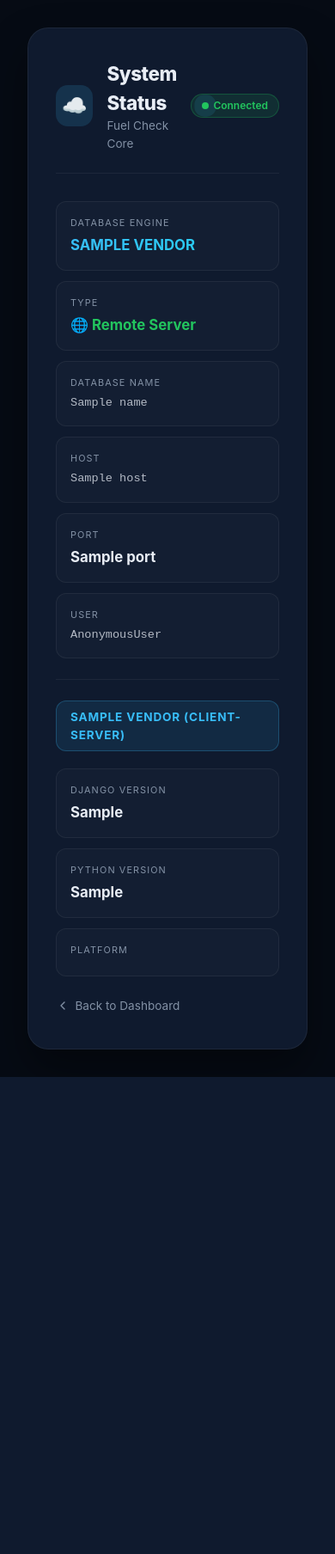
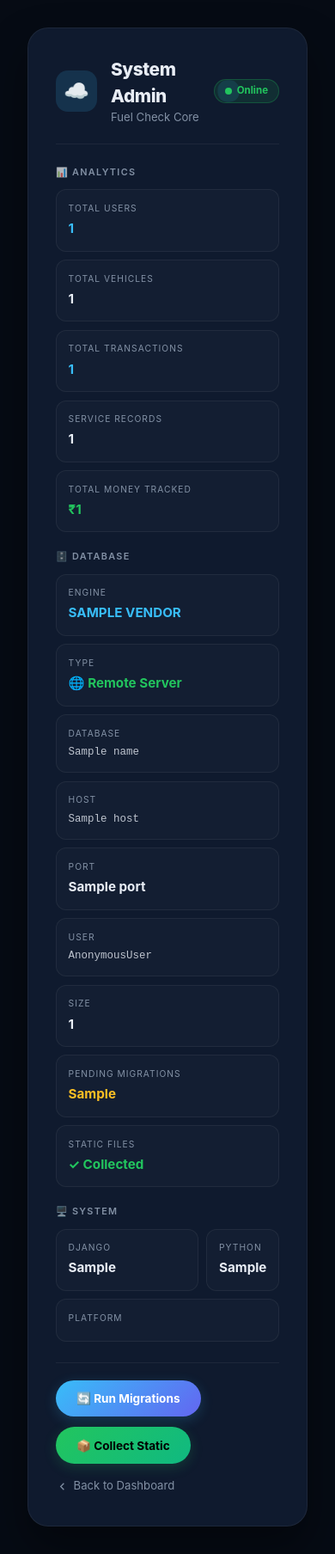
Before and after one commit to dhimanparas20/fuel_check-core, a Django app: template templates/status.html in a window 390 px wide. Shown: the whole page at 86% size. Before the commit the page ends 1253 px from the top, so only its background shows below. Run offline with Django 5.2, Linux system fonts and the light colour scheme; the template is opened without the code that fills it: most values are stand-ins (such as "Sample title", 1, 10 or a date in 2020).

Commit message:
feat(status): add detailed system status page with admin actions (main)
- Enhance /status/ view with detailed system info and usage stats:
  - Total users, vehicles, transactions, service records, and total spent
  - Database engine, type, name, user, size, and pending migrations count
  - Static files collection status and Django/Python/platform versions
- Improve status.html layout and styling for clarity and responsiveness
- Add Run Migrations and Collect Static action buttons with AJAX calls
- Secure new POST endpoints (/status/migrate/, /status/collectstatic/) with
  basic auth and CSRF exemption for admin operations
- Refactor project URLs to include new status admin routes
- Minor cleanup and CSS improvements for badges, grids, buttons, and fonts

This update greatly improves system observability and admin control via UI.

```diff
--- a/project/urls.py
+++ b/project/urls.py
@@ -1,11 +1,16 @@
 import base64
 import os
 from django.contrib import admin
+from django.contrib.auth import get_user_model
 from django.db import connections
-from django.http import HttpResponse
+from django.db.migrations.recorder import MigrationRecorder
+from django.http import HttpResponse, JsonResponse
+from django.core.management import call_command
 from django.urls import path, include
 from django.views.generic import TemplateView, RedirectView
-import django, sys, platform
+from django.views.decorators.csrf import csrf_exempt
+from pathlib import Path
+import django, sys, platform, json
 
 def health_check(request):
     return HttpResponse("OK", content_type="text/plain")
@@ -42,6 +47,35 @@ def status_view(request):
     except Exception:
         connected = False
 
+    User = get_user_model()
+    total_users = User.objects.count()
+
+    from fuel_check.models import Vehicle, Txn, ServiceRecord
+    total_vehicles = Vehicle.objects.count()
+    total_txns = Txn.objects.count()
+    total_services = ServiceRecord.objects.count()
+
+    total_spent = Txn.objects.aggregate(s=django.db.models.Sum("amount"))["s"] or 0
+
+    try:
+        recorder = MigrationRecorder(db)
+        applied = set(recorder.applied_migrations())
+        from django.db.migrations.loader import MigrationLoader
+        loader = MigrationLoader(db, ignore_no_migrations=True)
+        pending_count = len([m for m in loader.disk_migrations.keys() if m not in applied])
+    except Exception:
+        pending_count = "?"
+
+    db_size = "?"
+    if is_sqlite:
+        db_path = db_settings.get("NAME", "")
+        if db_path and Path(db_path).exists():
+            size = Path(db_path).stat().st_size
+            db_size = f"{size / 1024:.1f} KB" if size < 1024 * 1024 else f"{size / (1024*1024):.2f} MB"
+
+    static_root = os.environ.get("STATIC_ROOT", "")
+    static_ok = static_root and Path(static_root).exists()
+
     context = {
         "engine": db_settings["ENGINE"],
         "vendor": vendor,
@@ -54,13 +88,48 @@ def status_view(request):
         "django_version": django.get_version(),
         "python_version": sys.version.split()[0],
         "platform": platform.platform(),
+        "total_users": total_users,
+        "total_vehicles": total_vehicles,
+        "total_txns": total_txns,
+        "total_services": total_services,
+        "total_spent": total_spent,
+        "pending_migrations": pending_count,
+        "db_size": db_size,
+        "static_ok": static_ok,
+        "static_root": static_root or "—",
     }
     return TemplateView.as_view(template_name="status.html", extra_context=context)(request)
+
+
+@csrf_exempt
+@status_basic_auth
+def run_migrate(request):
+    if request.method != "POST":
+        return JsonResponse({"error": "POST required"}, status=405)
+    try:
+        call_command("migrate", "--noinput")
+        return JsonResponse({"ok": True, "message": "Migrations applied successfully."})
+    except Exception as e:
+        return JsonResponse({"ok": False, "message": str(e)}, status=500)
+
+
+@csrf_exempt
+@status_basic_auth
+def run_collectstatic(request):
+    if request.method != "POST":
+        return JsonResponse({"error": "POST required"}, status=405)
+    try:
+        call_command("collectstatic", "--noinput")
+        return JsonResponse({"ok": True, "message": "Static files collected."})
+    except Exception as e:
+        return JsonResponse({"ok": False, "message": str(e)}, status=500)
 
 urlpatterns = [
     path("health/", health_check, name="health"),
     path("ping/", health_check, name="ping"),
     path("status/", status_view, name="status"),
+    path("status/migrate/", run_migrate, name="run-migrate"),
+    path("status/collectstatic/", run_collectstatic, name="run-collectstatic"),
     path("favicon.ico", lambda r: HttpResponse(status=204)),
     path("admin/", admin.site.urls),
     path("user/", include("user.urls")),
--- a/project/wsgi.py
+++ b/project/wsgi.py
@@ -6,3 +6,9 @@ os.environ.setdefault("DJANGO_SETTINGS_MODULE", "project.settings")
 
 application = get_wsgi_application()
 app = application
+
+# try:
+#     from django.core.management import call_command
+#     call_command("migrate", "--noinput")
+# except Exception:
+#     pass
--- a/templates/status.html
+++ b/templates/status.html
@@ -18,194 +18,179 @@
             justify-content: center;
             padding: 2rem;
         }
-        .status-container {
-            width: 100%;
-            max-width: 660px;
-            animation: fadeInUp 0.5s ease;
-        }
+        .status-container { width: 100%; max-width: 800px; }
         .status-card {
             background: var(--bg-card, #0f1a2e);
             border: 1px solid var(--border, rgba(255,255,255,0.06));
             border-radius: 1.5rem;
-            padding: 2.25rem 2rem;
+            padding: 2rem;
             box-shadow: 0 25px 50px rgba(0,0,0,0.4);
+            animation: fadeInUp 0.5s ease;
         }
         .status-header {
             display: flex;
             align-items: center;
             gap: 1rem;
-            margin-bottom: 2rem;
-            padding-bottom: 1.5rem;
-            border-bottom: 1px solid var(--border, rgba(255,255,255,0.06));
+            margin-bottom: 1.5rem;
+            padding-bottom: 1.25rem;
+            border-bottom: 1px solid var(--border);
         }
         .status-icon {
-            width: 48px;
-            height: 48px;
+            width: 48px; height: 48px;
             border-radius: 14px;
-            display: flex;
-            align-items: center;
-            justify-content: center;
+            display: flex; align-items: center; justify-content: center;
             font-size: 1.5rem;
         }
-        .status-icon.sqlite {
-            background: rgba(34, 197, 94, 0.15);
-            color: #22c55e;
+        .status-icon.local { background: rgba(34,197,94,0.15); color: #22c55e; }
+        .status-icon.remote { background: rgba(56,189,248,0.15); color: #38bdf8; }
+        .status-title { font-size: 1.3rem; font-weight: 800; letter-spacing: -0.02em; }
+        .status-subtitle { font-size: 0.82rem; color: var(--text-muted); }
+        .badge-connected {
+            display: inline-flex; align-items: center; gap: 0.35rem;
+            padding: 0.25rem 0.75rem; border-radius: 999px;
+            font-size: 0.72rem; font-weight: 700;
         }
-        .status-icon.pg {
-            background: rgba(56, 189, 248, 0.15);
-            color: #38bdf8;
-        }
-        .status-title {
-            font-size: 1.4rem;
-            font-weight: 800;
-            letter-spacing: -0.02em;
-        }
-        .status-subtitle {
-            font-size: 0.85rem;
-            color: var(--text-muted, #94a3b8);
-        }
-        .badge-connected {
-            display: inline-flex;
-            align-items: center;
-            gap: 0.35rem;
-            padding: 0.25rem 0.75rem;
-            border-radius: 999px;
-            font-size: 0.75rem;
+        .badge-connected.ok { background: rgba(34,197,94,0.12); color: #22c55e; border: 1px solid rgba(34,197,94,0.25); }
+        .badge-connected.err { background: rgba(248,113,113,0.12); color: #f87171; border: 1px solid rgba(248,113,113,0.25); }
+        .pulse-dot { width: 8px; height: 8px; border-radius: 50%; }
+        .pulse-dot.green { background: #22c55e; animation: pulse-ring 2s infinite; }
+        .pulse-dot.red { background: #f87171; }
+
+        .section-label {
+            font-size: 0.68rem; text-transform: uppercase; letter-spacing: 0.12em;
+            color: var(--text-muted); margin: 1.25rem 0 0.75rem;
             font-weight: 600;
         }
-        .badge-connected.ok {
-            background: rgba(34, 197, 94, 0.12);
-            color: #22c55e;
-            border: 1px solid rgba(34, 197, 94, 0.25);
-        }
-        .badge-connected.err {
-            background: rgba(248, 113, 113, 0.12);
-            color: #f87171;
-            border: 1px solid rgba(248, 113, 113, 0.25);
-        }
-        .pulse-dot {
-            width: 8px;
-            height: 8px;
-            border-radius: 50%;
-            animation: pulse-ring 2s infinite;
-        }
-        .pulse-dot.green { background: #22c55e; }
-        .pulse-dot.red { background: #f87171; }
+        .section-label:first-of-type { margin-top: 0; }
 
         .info-grid {
             display: grid;
-            grid-template-columns: repeat(auto-fit, minmax(180px, 1fr));
-            gap: 0.75rem;
+            grid-template-columns: repeat(auto-fit, minmax(150px, 1fr));
+            gap: 0.6rem;
         }
         .info-item {
-            background: rgba(255, 255, 255, 0.02);
-            border: 1px solid var(--border, rgba(255,255,255,0.06));
+            background: rgba(255,255,255,0.02);
+            border: 1px solid var(--border);
             border-radius: 0.75rem;
-            padding: 1rem;
+            padding: 0.85rem;
             transition: all 0.2s ease;
         }
-        .info-item:hover {
-            background: rgba(255, 255, 255, 0.04);
-            border-color: var(--border-hover, rgba(255,255,255,0.12));
+        .info-item:hover { background: rgba(255,255,255,0.04); border-color: var(--border-hover); }
+        .info-label {
+            font-size: 0.64rem; text-transform: uppercase; letter-spacing: 0.1em;
+            color: var(--text-muted); margin-bottom: 0.3rem;
         }
-        .info-label {
-            font-size: 0.68rem;
-            text-transform: uppercase;
-            letter-spacing: 0.1em;
-            color: var(--text-muted, #94a3b8);
-            margin-bottom: 0.35rem;
-        }
-        .info-value {
-            font-size: 1.05rem;
-            font-weight: 700;
-            color: var(--text, #e8edf5);
+        .info-value { font-size: 0.95rem; font-weight: 700; color: var(--text); }
+        .info-value.green { color: #22c55e; }
+        .info-value.blue { color: var(--accent, #38bdf8); }
+        .info-value.yellow { color: var(--warning, #fbbf24); }
+        .info-value.mono {
+            font-family: 'Courier New', monospace;
+            font-size: 0.78rem; font-weight: 500; opacity: 0.8;
             word-break: break-all;
         }
-        .info-value.accent {
-            background: linear-gradient(135deg, #38bdf8, #22d3ee);
-            -webkit-background-clip: text;
-            -webkit-text-fill-color: transparent;
-            background-clip: text;
+
+        .action-buttons {
+            display: flex;
+            gap: 0.75rem;
+            margin-top: 1.5rem;
+            padding-top: 1.25rem;
+            border-top: 1px solid var(--border);
+            flex-wrap: wrap;
         }
-        .info-value.green { color: #22c55e; }
-        .info-value.mono {
-            font-family: 'Courier New', monospace;
-            font-size: 0.85rem;
-            font-weight: 500;
-            opacity: 0.75;
-        }
-
-        .db-highlight {
-            margin-top: 1.5rem;
-            padding-top: 1.5rem;
-            border-top: 1px solid var(--border, rgba(255,255,255,0.06));
-        }
-        .db-type-badge {
-            display: inline-flex;
-            align-items: center;
-            gap: 0.5rem;
-            padding: 0.5rem 1rem;
-            border-radius: 0.75rem;
+        .btn-action {
+            padding: 0.7rem 1.5rem;
+            border-radius: 999px;
             font-size: 0.85rem;
             font-weight: 700;
-            margin-bottom: 1.25rem;
-            text-transform: uppercase;
-            letter-spacing: 0.06em;
-        }
-        .db-type-badge.sqlite {
-            background: rgba(34, 197, 94, 0.1);
-            border: 1px solid rgba(34, 197, 94, 0.25);
-            color: #22c55e;
-        }
-        .db-type-badge.pg {
-            background: rgba(56, 189, 248, 0.1);
-            border: 1px solid rgba(56, 189, 248, 0.25);
-            color: #38bdf8;
-        }
-
-        .back-link {
+            border: none;
+            cursor: pointer;
+            transition: all 0.2s ease;
             display: inline-flex;
             align-items: center;
             gap: 0.4rem;
-            color: var(--text-muted, #94a3b8);
-            text-decoration: none;
-            font-size: 0.85rem;
-            margin-top: 1.5rem;
-            transition: color 0.2s;
         }
-        .back-link:hover { color: var(--text, #e8edf5); }
+        .btn-action:hover:not(:disabled) { transform: translateY(-1px); }
+        .btn-action:disabled { opacity: 0.5; cursor: not-allowed; }
+        .btn-migrate { background: linear-gradient(135deg, #38bdf8, #6366f1); color: #fff; box-shadow: 0 4px 15px rgba(56,189,248,0.2); }
+        .btn-collect { background: linear-gradient(135deg, #22c55e, #10b981); color: #000; box-shadow: 0 4px 15px rgba(34,197,94,0.2); }
+
+        .action-output {
+            margin-top: 1rem;
+            padding: 0.75rem 1rem;
+            border-radius: 0.75rem;
+            font-size: 0.8rem;
+            font-family: 'Courier New', monospace;
+            display: none;
+            max-height: 200px;
+            overflow-y: auto;
+            white-space: pre-wrap;
+            word-break: break-all;
+        }
+        .action-output.success { display: block; background: rgba(34,197,94,0.08); border: 1px solid rgba(34,197,94,0.2); color: #22c55e; }
+        .action-output.error { display: block; background: rgba(248,113,113,0.08); border: 1px solid rgba(248,113,113,0.2); color: #f87171; }
+
+        .back-link {
+            display: inline-flex; align-items: center; gap: 0.35rem;
+            color: var(--text-muted); text-decoration: none;
+            font-size: 0.82rem; margin-top: 1rem; transition: color 0.2s;
+        }
+        .back-link:hover { color: var(--text); }
     </style>
 </head>
 <body>
 <div class="status-container">
     <div class="status-card">
         <div class="status-header">
-            <div class="status-icon {% if is_local %}sqlite{% else %}pg{% endif %}">
-                {% if is_local %}📁{% else %}☁️{% endif %}
+            <div class="status-icon {{ is_local|yesno:'local,remote' }}">
+                {{ is_local|yesno:'📁,☁️' }}
             </div>
             <div style="flex:1">
-                <div class="status-title">System Status</div>
+                <div class="status-title">System Admin</div>
                 <div class="status-subtitle">Fuel Check Core</div>
             </div>
-            <span class="badge-connected {% if connected %}ok{% else %}err{% endif %}">
-                <span class="pulse-dot {% if connected %}green{% else %}red{% endif %}"></span>
-                {{ connected|yesno:"Connected,Disconnected" }}
+            <span class="badge-connected {{ connected|yesno:'ok,err' }}">
+                <span class="pulse-dot {{ connected|yesno:'green,red' }}"></span>
+                {{ connected|yesno:'Online,Offline' }}
             </span>
         </div>
 
+        <div class="section-label">📊 Analytics</div>
         <div class="info-grid">
             <div class="info-item">
-                <div class="info-label">Database Engine</div>
-                <div class="info-value accent">{{ vendor|upper }}</div>
+                <div class="info-label">Total Users</div>
+                <div class="info-value blue">{{ total_users }}</div>
+            </div>
+            <div class="info-item">
+                <div class="info-label">Total Vehicles</div>
+                <div class="info-value">{{ total_vehicles }}</div>
+            </div>
+            <div class="info-item">
+                <div class="info-label">Total Transactions</div>
+                <div class="info-value blue">{{ total_txns }}</div>
+            </div>
+            <div class="info-item">
+                <div class="info-label">Service Records</div>
+                <div class="info-value">{{ total_services }}</div>
+            </div>
+            <div class="info-item">
+                <div class="info-label">Total Money Tracked</div>
+                <div class="info-value green">₹{{ total_spent|floatformat:0 }}</div>
+            </div>
+        </div>
+
+        <div class="section-label">🗄️ Database</div>
+        <div class="info-grid">
+            <div class="info-item">
+                <div class="info-label">Engine</div>
+                <div class="info-value blue">{{ vendor|upper }}</div>
             </div>
             <div class="info-item">
                 <div class="info-label">Type</div>
-                <div class="info-value green">
-                    {% if is_local %}💻 Local File{% else %}🌐 Remote Server{% endif %}
-                </div>
+                <div class="info-value green">{{ is_local|yesno:'💻 Local File,🌐 Remote Server' }}</div>
             </div>
             <div class="info-item">
-                <div class="info-label">Database Name</div>
+                <div class="info-label">Database</div>
                 <div class="info-value mono">{{ name }}</div>
             </div>
             <div class="info-item">
@@ -220,33 +205,87 @@
                 <div class="info-label">User</div>
                 <div class="info-value mono">{{ user }}</div>
             </div>
+            <div class="info-item">
+                <div class="info-label">Size</div>
+                <div class="info-value">{{ db_size }}</div>
+            </div>
+            <div class="info-item">
+                <div class="info-label">Pending Migrations</div>
+                <div class="info-value {% if pending_migrations == 0 %}green{% else %}yellow{% endif %}">
+                    {{ pending_migrations }}
+                </div>
+            </div>
+            <div class="info-item">
+                <div class="info-label">Static Files</div>
+                <div class="info-value {{ static_ok|yesno:'green,yellow' }}">
+                    {{ static_ok|yesno:'✓ Collected,✗ Missing' }}
+                </div>
+            </div>
         </div>
 
-        <div class="db-highlight">
-            <div class="db-type-badge {% if is_local %}sqlite{% else %}pg{% endif %}">
-                {{ vendor|upper }} {% if is_local %}(Embedded){% else %}(Client-Server){% endif %}
-            </div>
+        <div class="section-label">🖥️ System</div>
         <div class="info-grid">
             <div class="info-item">
-                    <div class="info-label">Django Version</div>
+                <div class="info-label">Django</div>
                 <div class="info-value">{{ django_version }}</div>
             </div>
             <div class="info-item">
-                    <div class="info-label">Python Version</div>
+                <div class="info-label">Python</div>
                 <div class="info-value">{{ python_version }}</div>
             </div>
-                <div class="info-item" style="grid-column: 1 / -1;">
+            <div class="info-item" style="grid-column: span 2;">
                 <div class="info-label">Platform</div>
                 <div class="info-value mono">{{ platform }}</div>
             </div>
         </div>
+
+        <div class="action-buttons">
+            <button class="btn-action btn-migrate" id="btnMigrate" onclick="runAction('migrate')">
+                🔄 Run Migrations
+            </button>
+            <button class="btn-action btn-collect" id="btnCollect" onclick="runAction('collectstatic')">
+                📦 Collect Static
+            </button>
         </div>
+        <div class="action-output" id="actionOutput"></div>
 
         <a href="/dashboard" class="back-link">
-            <svg width="16" height="16" viewBox="0 0 24 24" fill="none" stroke="currentColor" stroke-width="2" stroke-linecap="round" stroke-linejoin="round"><polyline points="15 18 9 12 15 6"></polyline></svg>
+            <svg width="15" height="15" viewBox="0 0 24 24" fill="none" stroke="currentColor" stroke-width="2"><polyline points="15 18 9 12 15 6"></polyline></svg>
             Back to Dashboard
         </a>
     </div>
 </div>
+
+<script>
+function runAction(type) {
+    var btn = document.getElementById(type === 'migrate' ? 'btnMigrate' : 'btnCollect');
+    var out = document.getElementById('actionOutput');
+    var label = type === 'migrate' ? 'Run Migrations' : 'Collect Static';
+    var url = '/status/' + (type === 'migrate' ? 'migrate/' : 'collectstatic/');
+
+    btn.disabled = true;
+    btn.innerHTML = '<span class="spinner"></span> Running...';
+    out.className = 'action-output';
+    out.style.display = 'none';
+
+    fetch(url, { method: 'POST', headers: { 'X-CSRFToken': '{{ csrf_token }}' } })
+        .then(function(r) { return r.json(); })
+        .then(function(data) {
+            out.className = 'action-output ' + (data.ok ? 'success' : 'error');
+            out.textContent = (data.ok ? '✓ ' : '✕ ') + data.message;
+            if (data.ok) {
+                setTimeout(function() { location.reload(); }, 1500);
+            }
+        })
+        .catch(function(err) {
+            out.className = 'action-output error';
+            out.textContent = '✕ Request failed: ' + err.message;
+        })
+        .then(function() {
+            btn.disabled = false;
+            btn.innerHTML = (type === 'migrate' ? '🔄 ' : '📦 ') + label;
+        });
+}
+</script>
 </body>
 </html>
```
Lines whose indentation alone changed are shown as unchanged.
